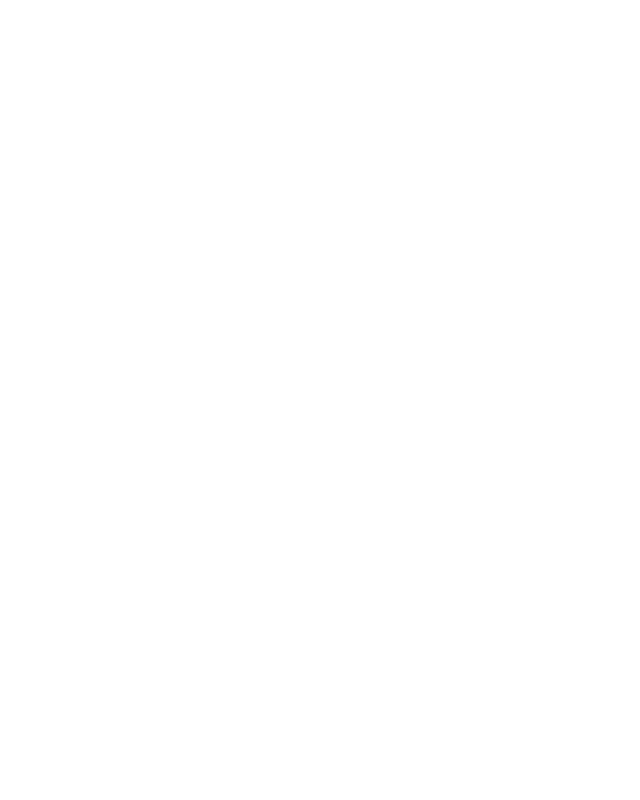
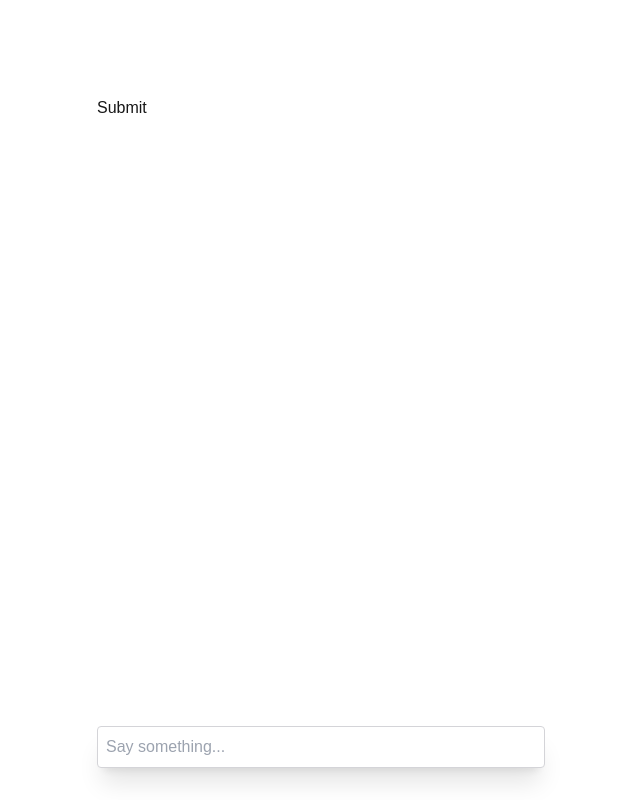
Before and after one commit to ppl-navigo/lambda, a Next.js app: page /chat in a window 1280 px wide. Shown: the whole page, without its empty margins (319-959 px from the left). Built offline with nearby package versions, Linux system fonts and the light colour scheme.

Commit message:
[GREEN] passed all unit tests for ChatPage

```diff
--- a/app/chat/page.tsx
+++ b/app/chat/page.tsx
@@ -1,3 +1,30 @@
-export default function ChatPage() {
-    return <div></div>
+'use client';
+
+import { useChat } from '@ai-sdk/react';
+
+export default function Chat() {
+  const { messages, input, handleInputChange, handleSubmit } = useChat({
+    api: '/api/qna',
+  });
+  return (
+    <div className="flex flex-col w-full max-w-md py-24 mx-auto stretch">
+      {messages.map(m => (
+        <div key={m.id} className="whitespace-pre-wrap">
+          {m.role === 'user' ? 'User: ' : 'AI: '}
+          {m.content}
+        </div>
+      ))}
+
+      <form onSubmit={handleSubmit} id="chat-form">
+        <input
+          id="chat-input"
+          className="fixed dark:bg-zinc-900 bottom-0 w-full max-w-md p-2 mb-8 border border-zinc-300 dark:border-zinc-800 rounded shadow-xl"
+          value={input}
+          placeholder="Say something..."
+          onChange={handleInputChange}
+        />
+        <input type="submit" id="chat-submit" value="Submit" />
+      </form>
+    </div>
+  );
 }
```
